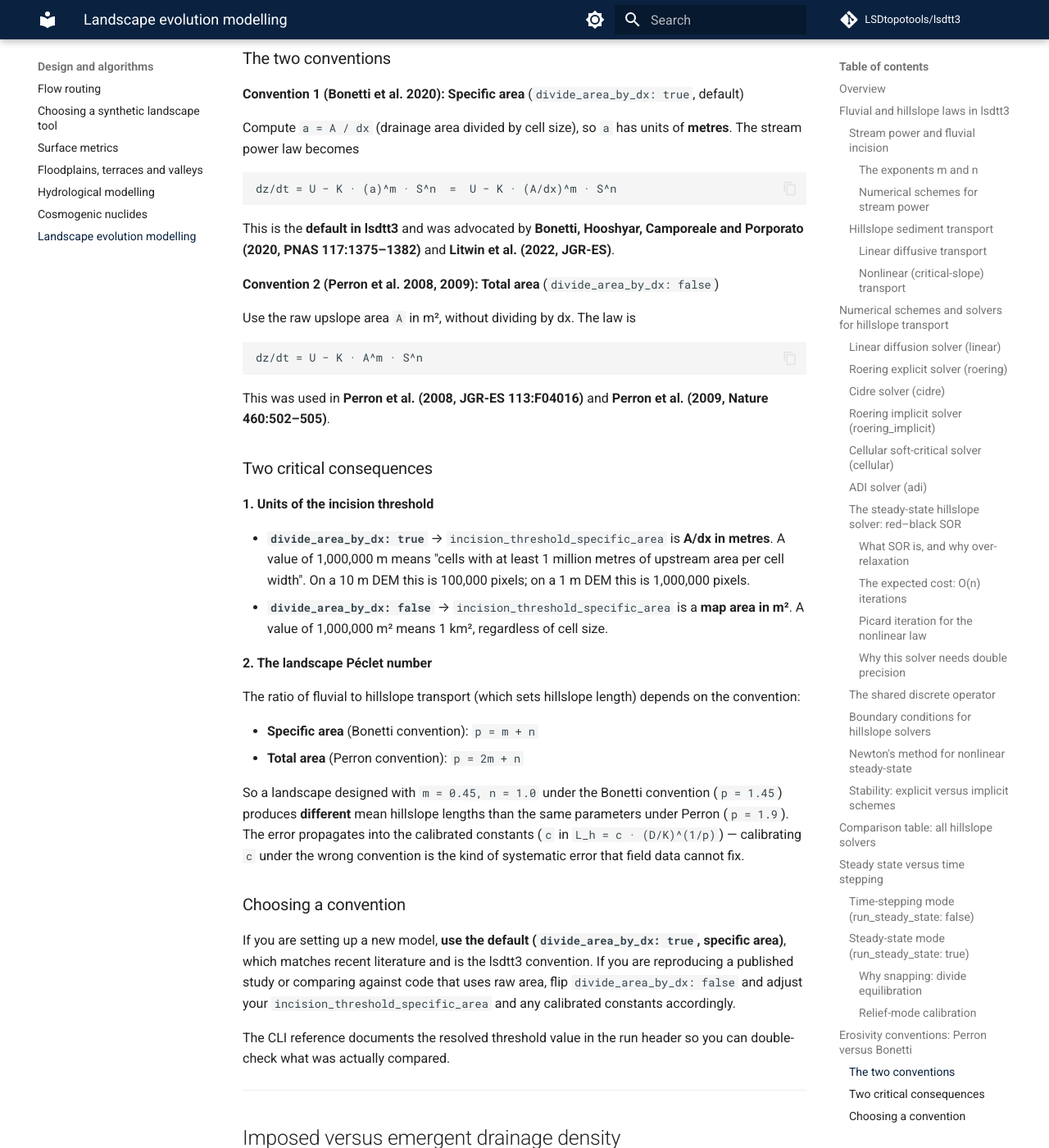
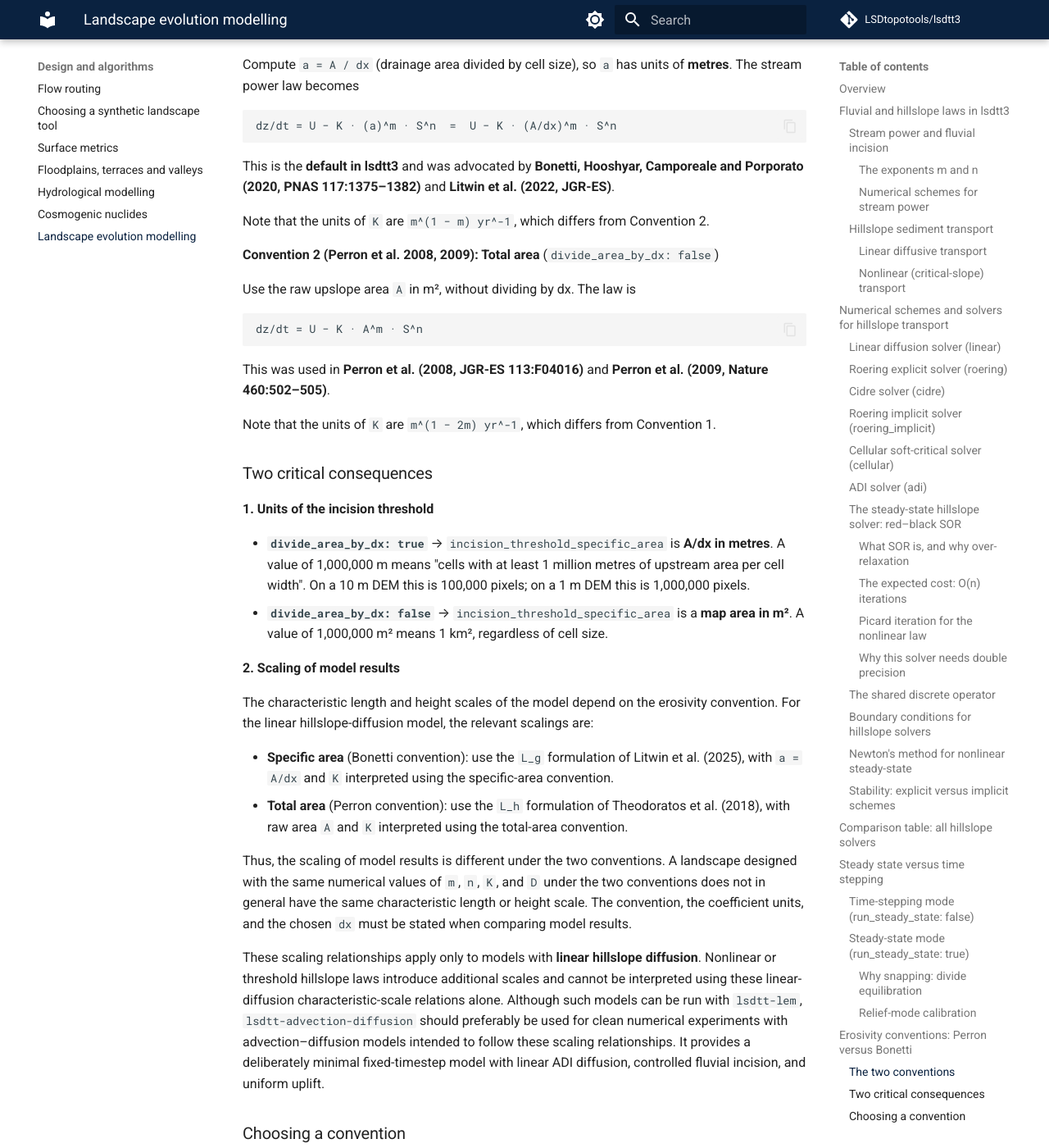
Before and after one commit to LSDtopotools/lsdtt3, an MkDocs documentation site: the page built from docs/design_and_algorithms/landscape_evolution_modelling.md, in a window 1280 px wide and 1400 px high, scrolled down 16949 px. Shown: the whole window at 82% size. Built offline with MkDocs 1.6.1 and Material for MkDocs 9.7.7, drawn with Linux system fonts in a browser that asks for light colours; comment, search, counter and statistics services are not loaded; some of the changed text lies outside the part shown.

Commit message:
Updated landscape evolution modelling doc to clarify difference between A and a driven advection diffusion models and point to lsdtt-advection-diffusion

```diff
--- a/docs/design_and_algorithms/landscape_evolution_modelling.md
+++ b/docs/design_and_algorithms/landscape_evolution_modelling.md
@@ -39,7 +39,10 @@ convention, but the transient is not. The area-slope form comes from
 - **`m`** (the drainage-area exponent, default 0.45) captures how incision scales with catchment size. A larger basin carries more water, so it erodes faster. `m ≈ 0.4–0.5` reflects observations that incision is sub-linear in area: doubling the catchment does not double the erosion rate. This exponent actually includes exponents about runoff efficiency as well as channel width scaling: see Whipple and Tucker (1999).
 - **`n`** (the slope exponent, default 1.0) determines how strongly the channel responds to slope. `n = 1` (linear slope dependence) is the simplest choice. This does have a physical basis (see Whipple and Tucker, 1999) but in reality it is often chosen due to its considerable numerical advantages over n not equal to 1. Empirical observations suggest n > 1 (e.g., Harel et al., 2016) but this is an ongoing debate within the geomorphology community, with many arguments for n = 1 and many against. `n ≠ 1` requires iterative (Newton–Raphson) solution instead of a closed-form formula, making it numerically (much) more expensive.
 
-The combination matters for landscape form: the landscape **Péclet number** `p = m + n` (under the Bonetti convention for specific area, discussed below) sets the ratio of advective (fluvial) to diffusive (hillslope) transport. A hillslope length `L_h` emerges at the crossover where `K A^m S^n ≈ D S^2 / L_h^2`, which gives `L_h ~ (D / K)^(1/p)`. Getting the exponent `p` wrong is an error in an **exponent, not a constant**, so it cannot be calibrated away by adjusting `K` or `D` after the fact.
+The combination matters for landscape form: the scaling of the characteristic
+landscape length depends on the erosivity convention and on the characteristic
+scales used to nondimensionalise the model. The two conventions therefore do
+not share one universal landscape Péclet exponent.
 
 #### Numerical schemes for stream power
 
@@ -412,7 +415,7 @@ One special steady-state feature: `steady_state_mode: relief`. Instead of specif
 
 ## Erosivity conventions: Perron versus Bonetti
 
-A seemingly innocuous parameter, `divide_area_by_dx`, actually encodes a choice between two different conventions for what "drainage area" means in the stream power law. **This choice affects both the interpretation of `incision_threshold_specific_area` and the exponent in the landscape Péclet number.** Getting it wrong is an error in an exponent, not a fudge factor, and cannot be calibrated away.
+A seemingly innocuous parameter, `divide_area_by_dx`, actually encodes a choice between two different conventions for what "drainage area" means in the stream power law. **This choice affects both the interpretation of `incision_threshold_specific_area` and the scaling of model results.** Getting it wrong is an error in an exponent, not a fudge factor, and cannot be calibrated away.
 
 ### The two conventions
 
@@ -426,6 +429,9 @@ dz/dt = U − K · (a)^m · S^n  =  U − K · (A/dx)^m · S^n
 
 This is the **default in lsdtt3** and was advocated by **Bonetti, Hooshyar, Camporeale and Porporato (2020, PNAS 117:1375–1382)** and **Litwin et al. (2022, JGR-ES)**.
 
+Note that the units of `K` are `m^(1 − m) yr^-1`, which differs from
+Convention 2.
+
 **Convention 2 (Perron et al. 2008, 2009): Total area** (`divide_area_by_dx: false`)
 
 Use the raw upslope area `A` in m², without dividing by dx. The law is
@@ -436,6 +442,9 @@ dz/dt = U − K · A^m · S^n
 
 This was used in **Perron et al. (2008, JGR-ES 113:F04016)** and **Perron et al. (2009, Nature 460:502–505)**.
 
+Note that the units of `K` are `m^(1 − 2m) yr^-1`, which differs from
+Convention 1.
+
 ### Two critical consequences
 
 **1. Units of the incision threshold**
@@ -443,14 +452,33 @@ This was used in **Perron et al. (2008, JGR-ES 113:F04016)** and **Perron et al.
 - **`divide_area_by_dx: true`** → `incision_threshold_specific_area` is **A/dx in metres**. A value of 1,000,000 m means "cells with at least 1 million metres of upstream area per cell width". On a 10 m DEM this is 100,000 pixels; on a 1 m DEM this is 1,000,000 pixels.
 - **`divide_area_by_dx: false`** → `incision_threshold_specific_area` is a **map area in m²**. A value of 1,000,000 m² means 1 km², regardless of cell size.
 
-**2. The landscape Péclet number**
+**2. Scaling of model results**
 
-The ratio of fluvial to hillslope transport (which sets hillslope length) depends on the convention:
+The characteristic length and height scales of the model depend on the
+erosivity convention. For the linear hillslope-diffusion model, the relevant
+scalings are:
 
-- **Specific area** (Bonetti convention): `p = m + n`
-- **Total area** (Perron convention): `p = 2m + n`
+- **Specific area** (Bonetti convention): use the `L_g` formulation of Litwin
+  et al. (2025), with `a = A/dx` and `K` interpreted using the specific-area
+  convention.
+- **Total area** (Perron convention): use the `L_h` formulation of Theodoratos
+  et al. (2018), with raw area `A` and `K` interpreted using the total-area
+  convention.
 
-So a landscape designed with `m = 0.45, n = 1.0` under the Bonetti convention (`p = 1.45`) produces **different** mean hillslope lengths than the same parameters under Perron (`p = 1.9`). The error propagates into the calibrated constants (`c` in `L_h = c · (D/K)^(1/p)`) — calibrating `c` under the wrong convention is the kind of systematic error that field data cannot fix.
+Thus, the scaling of model results is different under the two conventions. A
+landscape designed with the same numerical values of `m`, `n`, `K`, and `D`
+under the two conventions does not in general have the same characteristic
+length or height scale. The convention, the coefficient units, and the chosen
+`dx` must be stated when comparing model results.
+
+These scaling relationships apply only to models with **linear hillslope
+diffusion**. Nonlinear or threshold hillslope laws introduce additional scales
+and cannot be interpreted using these linear-diffusion characteristic-scale
+relations alone. Although such models can be run with `lsdtt-lem`,
+`lsdtt-advection-diffusion` should preferably be used for clean numerical
+experiments with advection–diffusion models intended to follow these scaling
+relationships. It provides a deliberately minimal fixed-timestep model with
+linear ADI diffusion, controlled fluvial incision, and uniform uplift.
 
 ### Choosing a convention
 
@@ -612,12 +640,20 @@ text names a paper, this is the paper it means.
   Academy of Sciences*, 117(3), 1375–1382. doi:10.1073/pnas.1911817117 — the
   specific-area convention, adopted to remove grid dependence from the erosion
   law, and the channelisation index.
-- **Litwin, D. G., Tucker, G. E., Barnhart, K. R., & Harman, C. J. (2022).**
+- **Litwin, D. G., et al. (2022).**
   Groundwater affects the geomorphic and hydrologic properties of coevolved
   landscapes. *Journal of Geophysical Research: Earth Surface*, 127(1),
   e2021JF006239. doi:10.1029/2021JF006239 — also uses area per unit contour
-  width. **Note** its "Hillslope number" is a Péclet number for *groundwater*
-  flow, not the geomorphic fluvial/diffusive one used here.
+  width.
+- **Theodoratos, N., Hergarten, S., & Narteau, C. (2018).** On the scaling of
+  fluvial incision and hillslope diffusion in landscape evolution models.
+  *Earth Surface Dynamics*, 6, 779–793. https://doi.org/10.5194/esurf-6-779-2018
+  — total-area characteristic scaling and the `L_h` formulation.
+- **Litwin, D. G., Malatesta, L. C., & Sklar, L. S. (2025).** Hillslope
+  diffusion and channel steepness in landscape evolution models. *Earth
+  Surface Dynamics*, 13(2), 277–293.
+  https://doi.org/10.5194/esurf-13-277-2025 — specific-area characteristic
+  scaling and the `L_g` formulation.
 
 **Flow routing**
 
```
